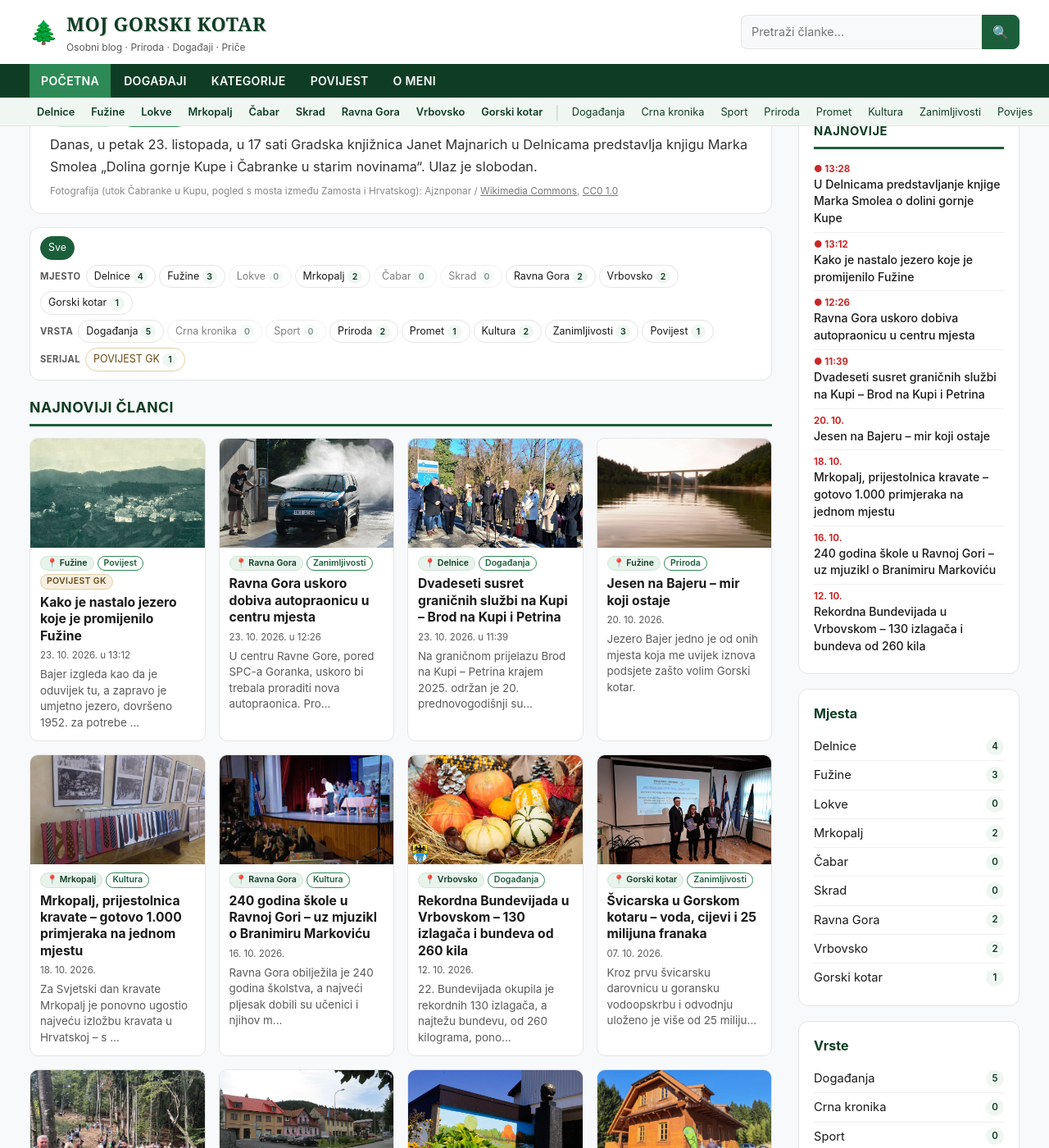
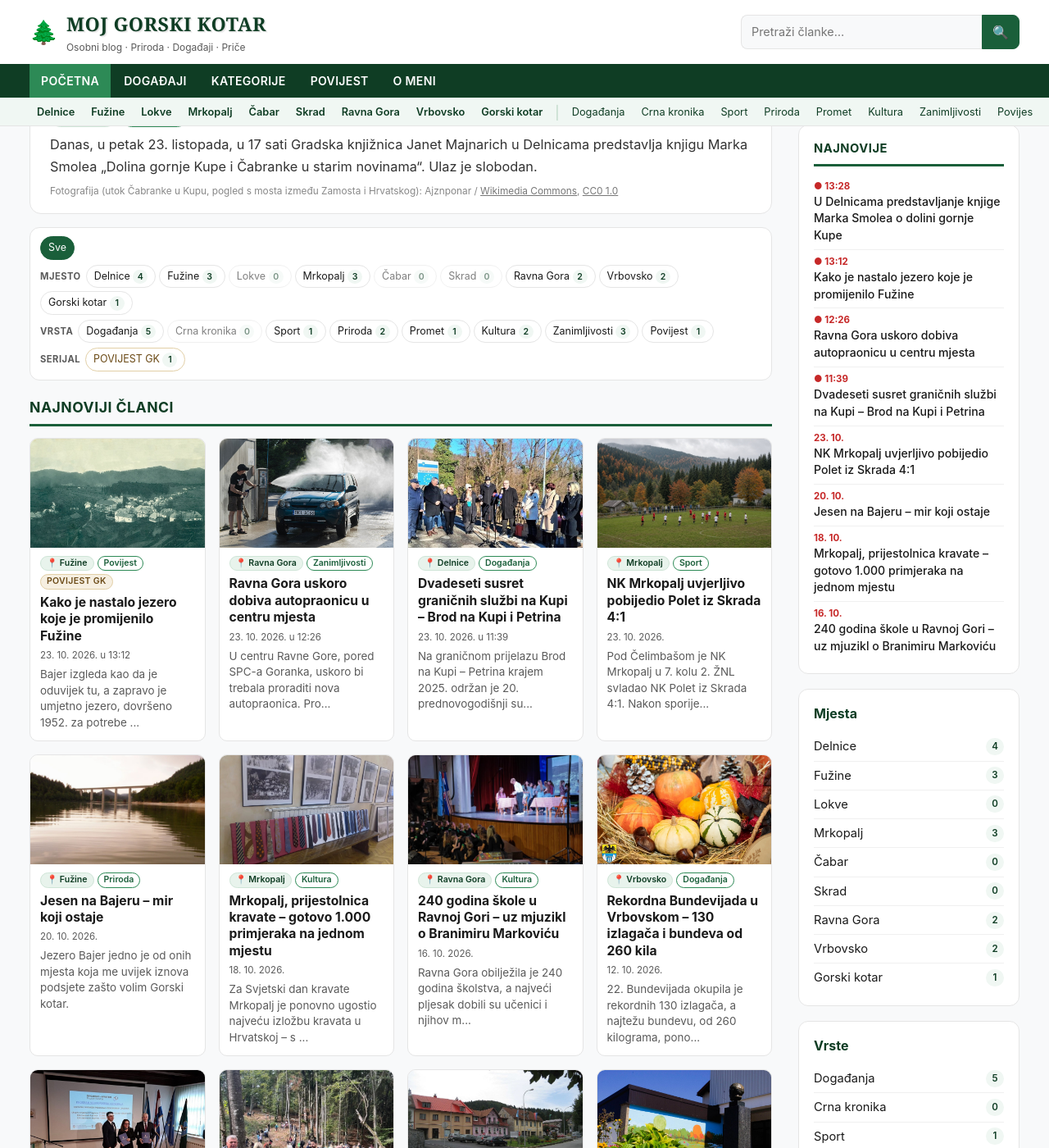
Before and after one commit to MojGK/gorski-kotar.info, a Jekyll site: the page built from index.md, in a window 1280 px wide and 1400 px high, scrolled down 511 px. Shown: the whole window at 82% size. Built offline with Jekyll 4.4.1, drawn with Linux system fonts in a browser that asks for light colours; part of the change alters nothing that is shown.

Commit message:
Sport: NK Mrkopalj – NK Polet (Sk) 4:1 + stil tablica

```diff
--- /dev/null
+++ b/_posts/2026-10-23-nk-mrkopalj-polet-skrad-4-1.md
@@ -0,0 +1,49 @@
+---
+layout: post
+title: NK Mrkopalj uvjerljivo pobijedio Polet iz Skrada 4:1
+date: 2026-10-23 17:56:42 +0200
+location: Mrkopalj
+type: Sport
+categories: [Mrkopalj, Sport]
+excerpt: Pod Čelimbašom je NK Mrkopalj u 7. kolu 2. ŽNL svladao NK Polet iz Skrada 4:1. Nakon sporijeg početka domaćini su golove zabijali u oba poluvremena.
+image: /assets/images/mrkopalj-nogomet-ilustracija-ai.jpg
+image_alt: "Ilustracija: amaterska nogometna utakmica na seoskom igralištu okruženom jesenskom šumom"
+image_credit: "Ilustracija: generirano umjetnom inteligencijom (AI). Nije fotografija s utakmice."
+---
+
+Nogometaši Mrkoplja upisali su u nedjelju, 18. listopada, uvjerljivu domaću pobjedu. Na igralištu Pod Čelimbašom u 7. kolu 2. ŽNL Seniori svladali su NK Polet iz Skrada 4:1.
+
+## Kako je palo četiri
+
+Prvih pola sata domaćini su igrali usporeno i nisu ozbiljnije ugrozili gostujući gol. Onda je u 30. minuti kapetan **Šimun Starčević** realizirao penal za 1:0.
+
+U nastavku je Mrkopalj povećao prednost. **Aleksandar Aco Ilić** pogodio je u 56. minuti s dvadesetak metara, a **Ante Milković** u 71. minuti povisio je na 3:0.
+
+Gosti su u 77. minuti smanjili na 3:1 golom **Tomislava Purića** nakon kornera. U 84. minuti gostujući vratar isključen je zbog igranja rukom izvan kaznenog prostora. U sudačkoj nadoknadi (90+2) **Antonio Krištof** postavio je konačnih 4:1.
+
+Klub je nakon utakmice zahvalio navijačima na podršci. Lijepo je vidjeti da se Pod Čelimbašom i dalje navija!
+
+## Rezultati 7. kola
+
+| Utakmica | Rezultat |
+|----------|----------|
+| **NK Mrkopalj – NK Polet (Sk)** | **4:1** |
+| NK Snježnik – NK Goranka | 2:3 |
+| NK Željezničar (M) – NK Gomirje | 0:2 |
+
+## Ljestvica nakon 7. kola
+
+| Poz. | Klub | Ut | Pob | Ner | Por | G+ | G- | GR | Bod |
+|------|------|----|-----|-----|-----|----|----|----|-----|
+| 1 | NK Gomirje | 7 | 5 | 0 | 2 | 15 | 14 | +1 | **15** |
+| 2 | NK Goranka | 7 | 4 | 1 | 2 | 18 | 8 | +10 | **13** |
+| 3 | **NK Mrkopalj** | 6 | 4 | 0 | 2 | 24 | 11 | +13 | **12** |
+| 4 | NK Željezničar (M) | 7 | 3 | 1 | 3 | 16 | 11 | +5 | 10 |
+| 5 | NK Polet (Sk) | 7 | 3 | 0 | 4 | 18 | 17 | +1 | 9 |
+| 6 | NK Snježnik | 6 | 0 | 0 | 6 | 7 | 37 | -30 | 0 |
+
+Mrkopalj ima utakmicu manje: susret 1. kola protiv Snježnika je odgođen. Sljedeće kolo igra se u nedjelju, 25. listopada, a Mrkopalj tada gostuje kod Goranke u Ravnoj Gori.
+
+---
+
+*Izvor: NK Mrkopalj (Facebook); HNS Semafor ([utakmica](https://semafor.hns.family/utakmice/115503337/nk-mrkopalj-nk-polet-sk-4-1/), [rezultati i ljestvica](https://semafor.hns.family/natjecanja/115502657/2-znl-seniori-2627/detaljno/))*
--- a/assets/css/style.css
+++ b/assets/css/style.css
@@ -164,6 +164,10 @@ h2 { font-size: 1.5rem; margin: 0 0 20px; color: var(--green-dark); }
 .post-image { width: 100%; border-radius: 12px; margin: 16px 0 24px; max-height: 420px; object-fit: cover; }
 .post-content { font-size: 1.05rem; }
 .post-content p { margin: 0 0 16px; }
+.post-content table { display: block; width: 100%; max-width: 100%; overflow-x: auto; border-collapse: collapse; margin: 0 0 24px; font-size: 0.92rem; }
+.post-content th, .post-content td { padding: 7px 10px; border-bottom: 1px solid var(--border); text-align: left; white-space: nowrap; }
+.post-content thead th { background: var(--green); color: #fff; font-weight: 600; }
+.post-content tbody tr:nth-child(even) { background: #f3f5f4; }
 .source { margin-top: 28px; font-size: 0.9rem; color: var(--muted); }
 
 /* Comments */
```
Also changed, not shown: assets/images/mrkopalj-nogomet-ilustracija-ai.jpg (added).
